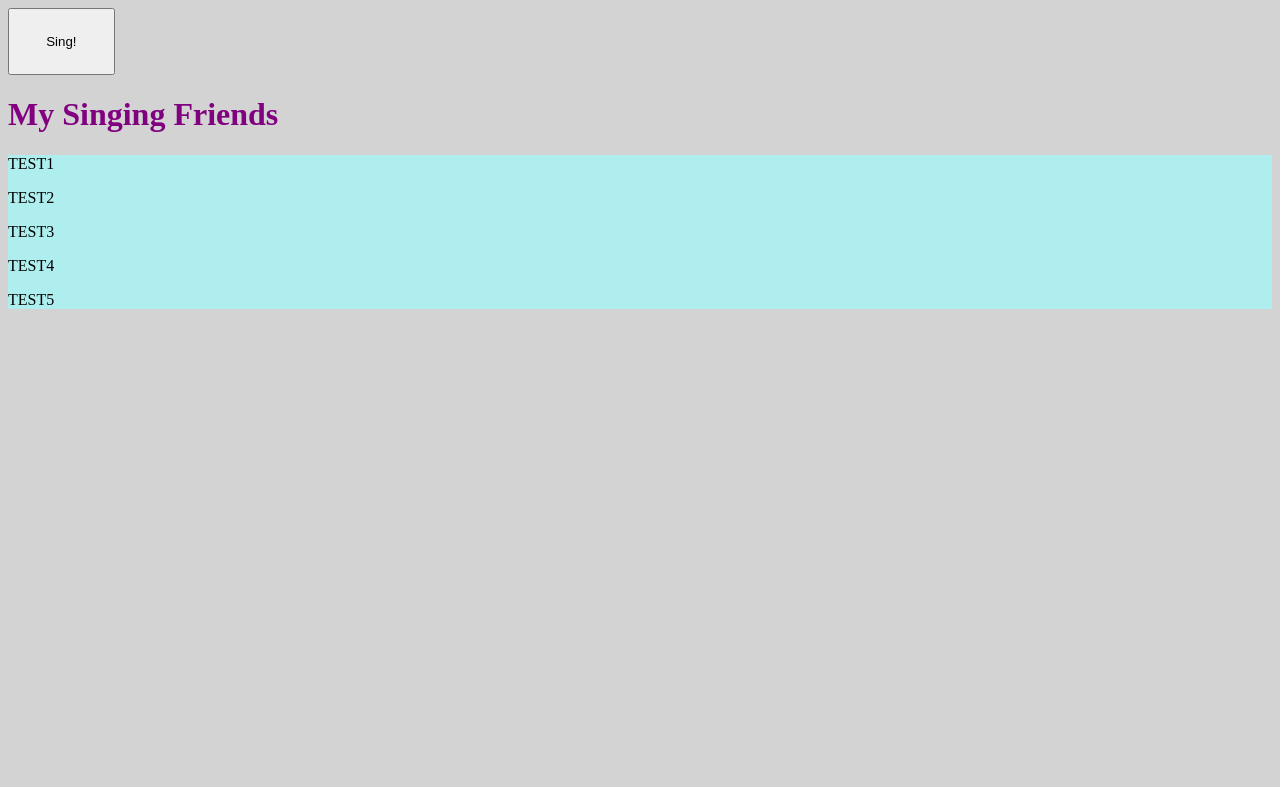
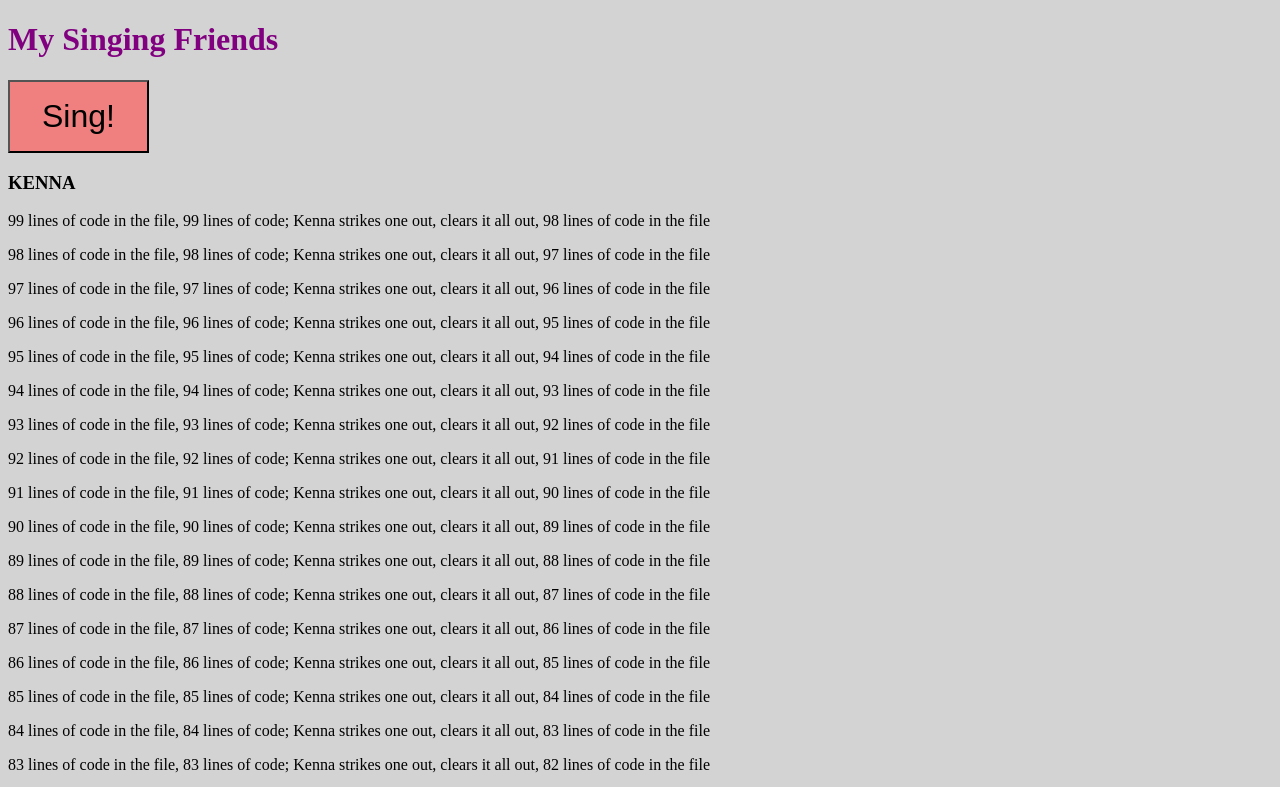
Before and after one commit to ashleyphillips/linesofcode, a plain HTML site: page index.html in a window 1280 px wide. Both pictures are taken after a click on the button "Sing!". Shown: the top 787 px of the page. Drawn offline with Linux system fonts and the light colour scheme.

Commit message:
html in js

```diff
--- a/index.html
+++ b/index.html
@@ -8,15 +8,8 @@
     <title>99 Lines of Code in the File</title>
 </head>
 <body>
+    <h1>My Singing Friends</h1>
     <button id="button">Sing!</button>
-    <h1>My Singing Friends</h1>
-    <div class="friend">
-        <p>test1</p>
-        <p>test2</p>
-        <p>test3</p>
-        <p>test4</p>
-        <p>test5</p>
-    </div>
     <script src="index.js"></script>
 </body>
 </html>
--- a/index.js
+++ b/index.js
@@ -1,16 +1,36 @@
+document.addEventListener('DOMContentLoaded', function(event) {
+    console.log('DOM loaded');
+
+
 let friends = ['Kenna', 'Cody', 'Lydia', 'Jean', 'Laura'];
 
 document.getElementById('button').addEventListener('click', function () {
     for (let f = 0; f < friends.length; f++) {
-        console.log(`${friends[f].toUpperCase()}:`)
+        let newDiv = document.createElement('div');
+        document.body.appendChild(newDiv);
+        newDiv.className = 'friends';
+        let newH3 = document.createElement('h3');
+        newDiv.appendChild(newH3);
+        let text = document.createTextNode(friends[f]);
+        newH3.appendChild(text);
         for (let i = 99; i > 0; i--){
             if (i === 2) {
-                console.log(`${i} lines of code in the file, ${i} lines of code; ${friends[f]} strikes one out, clears it all out, ${i-1} line of code in the file`);
+                let verse = document.createElement('p');
+                newDiv.appendChild(verse);
+                let verseText = document.createTextNode(`${i} lines of code in the file, ${i} lines of code; ${friends[f]} strikes one out, clears it all out, ${i-1} line of code in the file`);
+                verse.appendChild(verseText);
             } else if (i === 1) {
-                console.log(`${i} line of code in the file, ${i} line of code; ${friends[f]} strikes one out, clears it all out, no more lines of code in the file`);
+                let verse = document.createElement('p');
+                newDiv.appendChild(verse);
+                let verseText = document.createTextNode(`${i} line of code in the file, ${i} line of code; ${friends[f]} strikes one out, clears it all out, no more lines of code in the file`);
+                verse.appendChild(verseText);
             } else {
-                console.log(`${i} lines of code in the file, ${i} lines of code; ${friends[f]} strikes one out, clears it all out, ${i-1} lines of code in the file`);
+                let verse = document.createElement('p');
+                newDiv.appendChild(verse);
+                let verseText = document.createTextNode(`${i} lines of code in the file, ${i} lines of code; ${friends[f]} strikes one out, clears it all out, ${i-1} lines of code in the file`);
+                verse.appendChild(verseText);
             }
         }
     }
 })
+});
--- a/styles.css
+++ b/styles.css
@@ -7,10 +7,11 @@ h1 {
 .friend {
     background-color: paleturquoise;
 }
-p {
+h3 {
     text-transform: uppercase;
 }
 #button {
-    width: 8em;
-    height: 5em;
+    background-color: lightcoral;
+    font-size: 2em;
+    padding: 0.5em 1em;
 }
```
